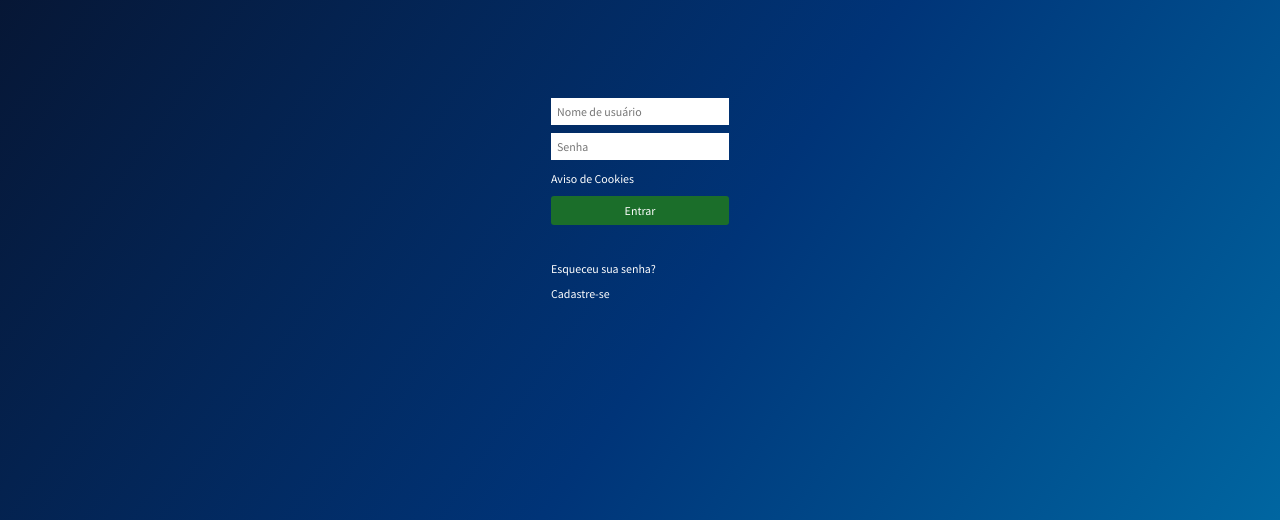
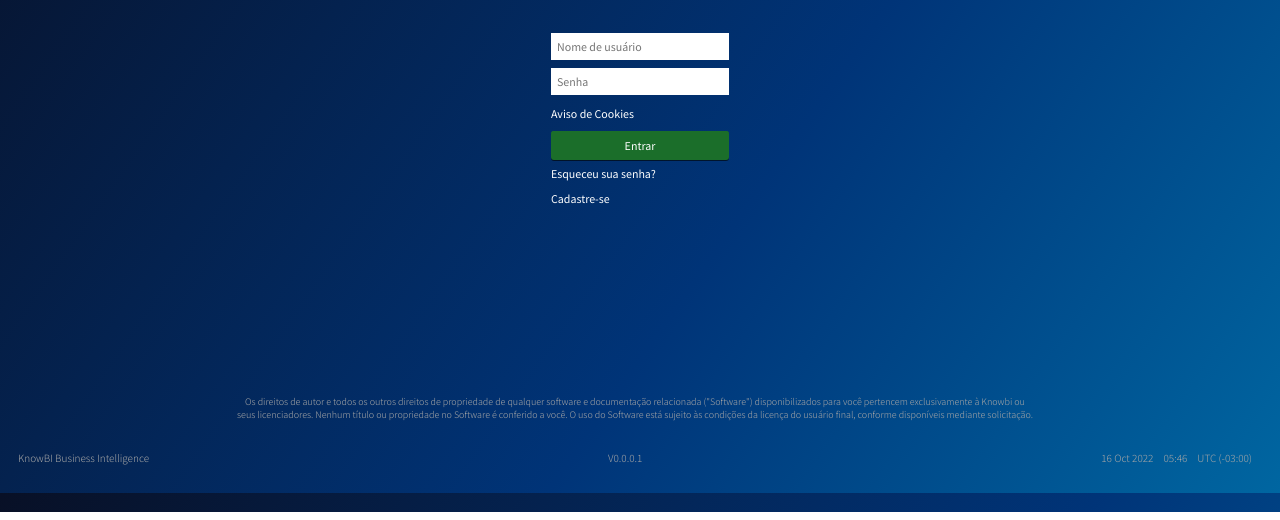
Before and after one commit to Antony-Lucas/Forum-Hospitalar-FrontEnd, a website with bundled scripts: page index.html in a window 1280 px wide. Shown: the part 296-816 px from the top of the page. Built offline with nearby package versions, Linux system fonts and the light colour scheme; a web font is replaced by a local one.

Commit message:
updating and finalyzing login and signup

```diff
--- a/index.html
+++ b/index.html
@@ -12,6 +12,7 @@
     <title>Knowbi</title>
 </head>
 <body>
+    <section>
         <div class="bg-preloader" id="preloader">
             <div class="preloader"></div>
         </div>
@@ -21,24 +22,50 @@
                     <h2>Know<strong>BI</strong></h2>
                     <div id="loader" class="loader"></div>
                     <form class="login-form" action="">
-                    <input id="username" class="login-input" type="text" placeholder="Nome de usuário" required >
-                    <input id="password" class="login-input" type="password" placeholder="Senha" required >
+                        <input id="username" class="login-input" type="text" placeholder="Nome de usuário">
+                        <input id="password" class="login-input" type="password" placeholder="Senha">
                         <a href="./routes/forgotPassword.html" class="login-cookies">Aviso de Cookies</a>
-                    <input id="mySubmit" class="login-button" type="submit" value="Entrar">
+                        <input id="mySubmit" class="login-button" type="submit" value="Entrar" onclick="return false;">
                     </form>
-            </div>
-        </div>
                     <div class="login-links">
                         <div class="login-error" id="error_empty_field">
                             <i class="material-icons" style="font-size: 15px;">error</i>
                             <p id="login-error-info">Informe usuário e senha</p>
                         </div>
+                        <div class="login-links-final" id="links">
                             <a href="./routes/forgotPassword.html" class="login-forgotpass">Esqueceu sua senha?</a>
                             <a href="./routes/createAccount.html" class="login-register">Cadastre-se</a>
                         </div>
                     </div>
+                </div>
+            </div>
+        </div>
+    </section>
+    <footer>
+        <div class="warning-privacity">
+            <p class="warning-privacity-text">Os direitos de autor e todos os outros
+                direitos de propriedade de qualquer software e documentação
+                 relacionada ("Software") disponibilizados para você pertencem
+                 exclusivamente à Knowbi ou seus licenciadores. Nenhum título
+                 ou propriedade no Software é conferido a você. O uso do Software
+                 está sujeito às condições da licença do usuário final, conforme
+                 disponíveis mediante solicitação.</p>
+        </div>
+        <div class="policy">
+            <div class="policy-link">
+                <p>KnowBI Business Intelligence</p>
+            </div>
+            <p>V0.0.0.1</p>
+            <div class="date">
+                <p id="dateNow"></p>
+                <p id="hourNow"></p>
+                <p id="timeZoneNow">UTC (-03:00)</p>
+            </div>
+        </div>
+    </footer>
     <script src="./javaScript/API/loginErrors.js"></script>
     <script src="./javaScript/actions/preloader.js"></script>
+    <script src="./javaScript/dates/dateNow.js"></script>
     <script type="module" src="./javaScript/API/auth.js"></script>
     <script type="module" src="./javaScript/API/config.js"></script>
     <script type="module" src="./javaScript/API/cookie/cookies.js"></script>
--- a/javaScript/API/auth.js
+++ b/javaScript/API/auth.js
@@ -8,6 +8,7 @@ let pass_ = document.getElementById('password');
 var error_auth = document.getElementById('login-error-info');
 var error_visible = document.getElementById('error_empty_field');
 var load_circle = document.getElementById('loader');
+var links = document.getElementById('links');
 
 var _token = null;
 
@@ -30,13 +31,16 @@ button_submit.addEventListener('click', async function(){
         })
         .then(response => {
             if(user_.value == "" || pass_.value == ""){
+                error_auth.innerHTML = 'Usuário ou senha inválido'
                 error_visible.style.visibility = "visible"
+                links.style.top = "30px";
                 load_circle.style.visibility = 'hidden'
                 return false;
             }
             if(response.status == 403){
                 error_auth.innerHTML = 'Usuário ou senha inválido'
                 error_visible.style.visibility = "visible"
+                links.style.top = "30px";
                 load_circle.style.visibility = 'hidden'
                 return response.json();
             }
--- a/javaScript/API/signUp/signUp.js
+++ b/javaScript/API/signUp/signUp.js
@@ -1,5 +1,5 @@
 import  {url_api}  from "../config.js";
-import { email, pass, submit, user } from "./signUpErrors.js";
+import { email, links, pass, submit, user } from "./signUpErrors.js";
 
 submit.addEventListener('click', async function(){
     try {
--- a/javaScript/API/signUp/signUpErrors.js
+++ b/javaScript/API/signUp/signUpErrors.js
@@ -5,10 +5,12 @@ export var submit = document.getElementById('newMySubmit');
 export var error_auth = document.getElementById('login-error-info');
 export var error_empty_field = document.getElementById('error_empty_field');
 export var load_circle = document.getElementById('loader');
+export var links = document.getElementById('links');
 
 submit.onclick = function(){
     if(user.value.length == 0 || email.value.length == 0 || pass.value.length == 0){
         error_empty_field.style.visibility = "visible";
+        links.style.top = "35px";
         return false;
     }else{
         load_circle.style.visibility = 'visible'
--- a/style/attendance/attendance.css
+++ b/style/attendance/attendance.css
@@ -6,6 +6,10 @@
     font-family: "Centrale Sans", "Noto Sans JP";
     margin: 0;
     padding: 0;
+}
+
+html{
+    overflow: hidden;
 }
 
 header{
@@ -20,7 +24,7 @@ header{
 
 section{
     background-color: #00000019;
-    min-height: 100vh;
+    min-height: 97vh;
     display: flex;
     justify-content: center;
     align-items: stretch;
@@ -79,24 +83,13 @@ section{
 .body-content{
     width: 99%;
     background-color: #00000003;
-    margin-top: 3.7rem;
+    margin-top: 3.3rem;
     overflow: hidden;
-}
-
-.body-content-header{
-    background-color: #000000c9;
-    width: 100%;
-    padding: 10px;
-}
-
-.body-content-header-title{
-    color: #ffffff;
-    font-size: 10pt;
 }
 
 .body-container{
     width: 100%;
-    height: 80vh;
+    height: 86vh;
     display: flex;
     overflow: hidden;
 }
@@ -203,7 +196,7 @@ section{
     display: flex;
     flex-direction: column;
     width: 100%;
-    height: 60vh;
+    height: 80vh;
     overflow-x: hidden;
     overflow-y: auto;
 }
@@ -262,6 +255,39 @@ section{
     color: #336799;
 }
 
+footer{
+    width: 100%;
+    height: 2vh;
+    display: flex;
+    justify-content: space-between;
+    align-items: center;
+    padding: 10px;
+    margin-bottom: 15px;
+    background-color: #333333;
+}
+
+footer p{
+    font-size: 10px;
+    color: #a6a6a6;
+    padding-right: 10px;
+    font-weight: 300;
+}
+
+.policy{
+    display: flex;
+    align-items: center;
+}
+
+.policy a{
+    font-size: 9.5px;
+    color: #ffffff;
+    text-decoration: none;
+}
+
+.date{
+    display: flex;
+    justify-content: space-evenly;
+}
 
 @media only screen and (max-width: 1440px){
     .body-content-list-item{
--- a/style/loginPage/loginStyle.css
+++ b/style/loginPage/loginStyle.css
@@ -9,14 +9,15 @@
 body{
     background-image: linear-gradient(125deg,#081026 0,#003478 60%,#0066a1 100%);
     display: flex;
+    flex-direction: column;
     justify-content: center;
     overflow: hidden;
 }
 
 .login-center{
-    height: 100vh;
+    height: 80vh;
     display: flex;
-    align-items: flex-start;
+    align-items: center;
     justify-content: center;
     flex-direction: column;
 }
@@ -107,6 +108,7 @@ h2{
     text-decoration: none;
     font-size: 8pt;
     transition: 0.3s;
+    box-shadow: inset 0 1px 0 #1b6e2a,0 1px 0 0 rgba(0,0,0,.6);
 }
 
 .login-button:focus{
@@ -115,9 +117,10 @@ h2{
 
 .login-error{
     display: flex;
-    justify-content: center;
+    justify-content: flex-start;
     align-items: center;
     visibility: hidden;
+    margin-bottom: -30px;
 }
 
 .material-icons{
@@ -136,6 +139,12 @@ h2{
     margin-top: 10px;
 }
 
+.login-links-final{
+    display: flex;
+    flex-direction: column;
+    position: relative;
+}
+
 .login-or{
     font-size: 7pt;
 }
@@ -151,14 +160,63 @@ p, a{
 }
 
 .back-login{
-    margin-top: 10px;
+    position: relative;
+    top: 10px;
 }
 
 .login-links{
     display: flex;
+    justify-content: flex-start;
+    width: 100%;
     flex-direction: column;
     animation-name: animateLinks;
     animation-duration: 1.5s;
+}
+
+footer{
+    width: 100%;
+    display: flex;
+    flex-direction: column;
+    justify-content: space-between;
+    padding: 10px;
+    margin-top: 3vh;
+}
+
+footer p{
+    font-size: 10px;
+    color: #a6a6a6;
+    padding-right: 10px;
+    font-weight: 300;
+}
+
+.warning-privacity{
+    width: 100%;
+    display: flex;
+    justify-content: center;
+    margin-bottom: 10px;
+}
+
+.warning-privacity-text{
+    font-size: 9px;
+    text-align: center;
+    width: 65%;
+}
+
+.policy{
+    display: flex;
+    justify-content: space-between;
+    align-items: center;
+    width: 100%;
+}
+
+.policy-link{
+    display: flex;
+    align-items: center;
+}
+
+.date{
+    display: flex;
+    justify-content: space-evenly;
 }
 
 @keyframes animateLinks{
```
Also changed, not shown: routes/createAccount.html (+24 -3 lines), routes/departments/attendance.html (+13 -3 lines). Lines whose indentation alone changed are shown as unchanged.
